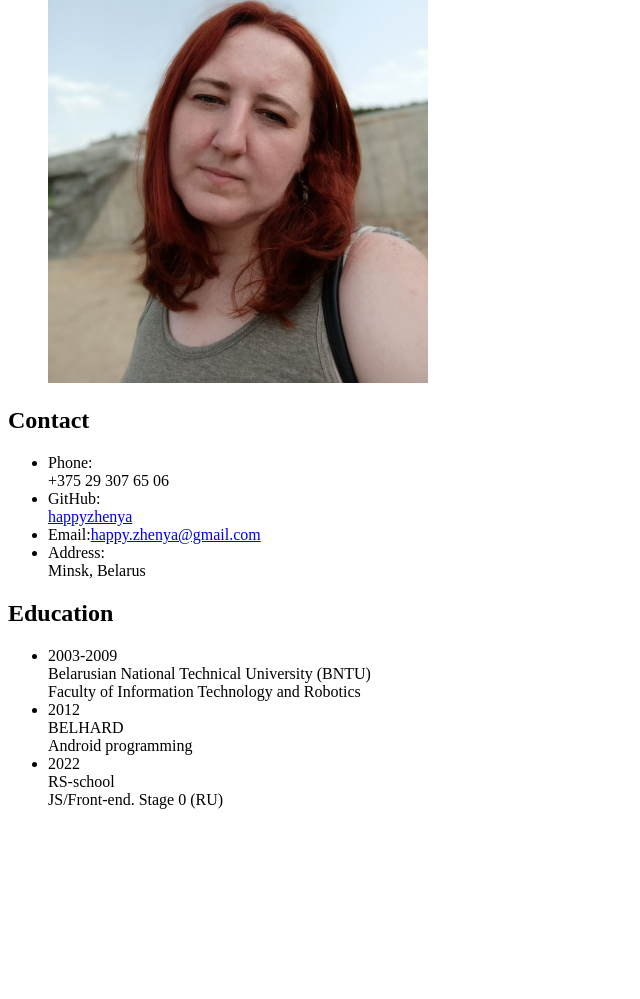
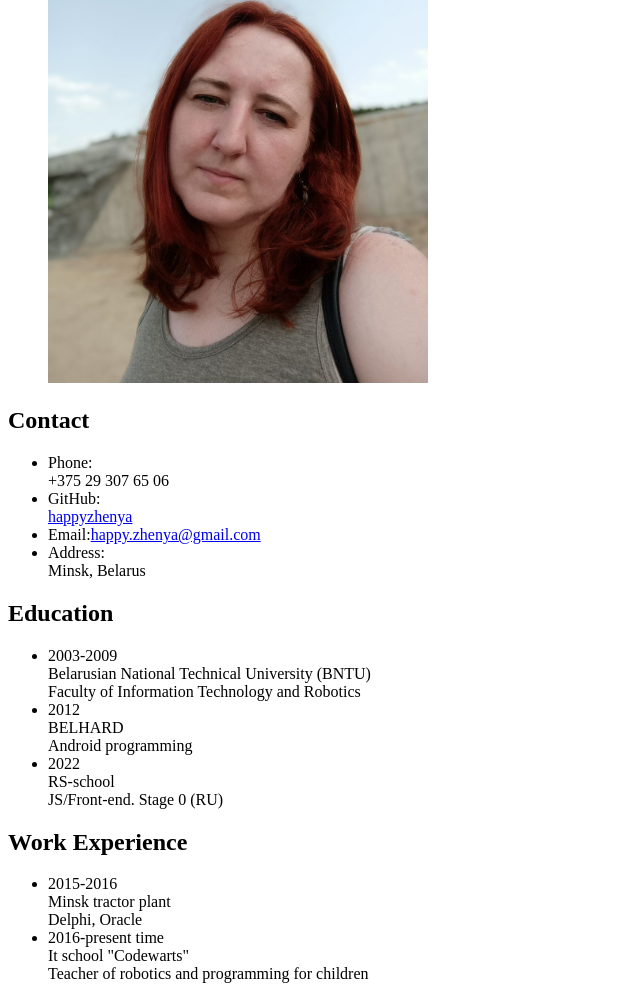
Before and after one commit to happyzhenya/resume, a plain HTML site: page index.html in a window 1280 px wide. Shown: the part 308-1307 px from the top of the page, without its empty margins (0-640 px from the left). Before the commit the page ends 1133 px from the top, so only its background shows below. Drawn offline with Linux system fonts and the light colour scheme.

Commit message:
feat: create section work in index.html

```diff
--- a/index.html
+++ b/index.html
@@ -71,7 +71,19 @@
           </li>
         </ul>
       </section>
-
+      <section class="work" id="work">
+        <h2 class="section-title">Work Experience</h2>
+        <ul class="work__list">
+          <li class="work__item">
+            2015-2016 <br /> Minsk tractor plant <br />
+            Delphi, Oracle
+          </li>
+          <li class="work__item">
+            2016-present time <br />It school "Codewarts"<br />
+            Teacher of robotics and programming for children
+          </li>
+        </ul>
+      </section>
     </div>
   </main>
 </body>
```
